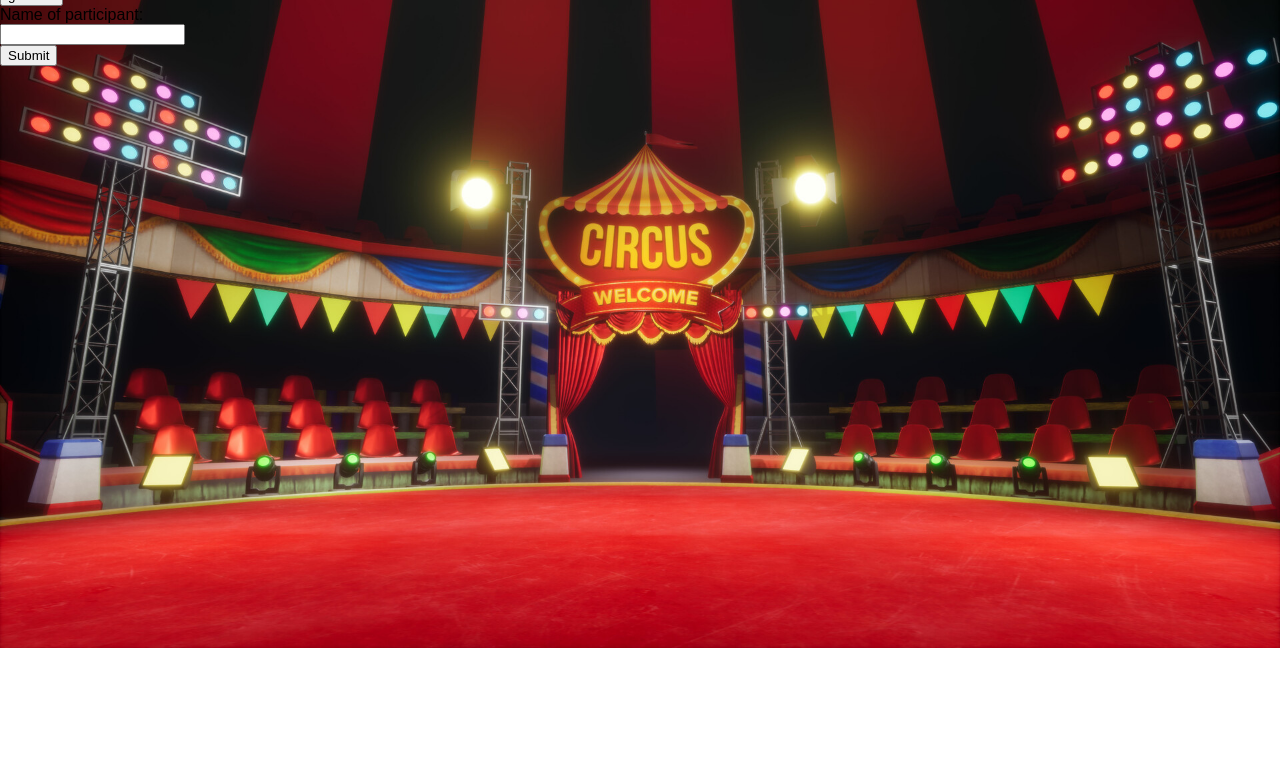
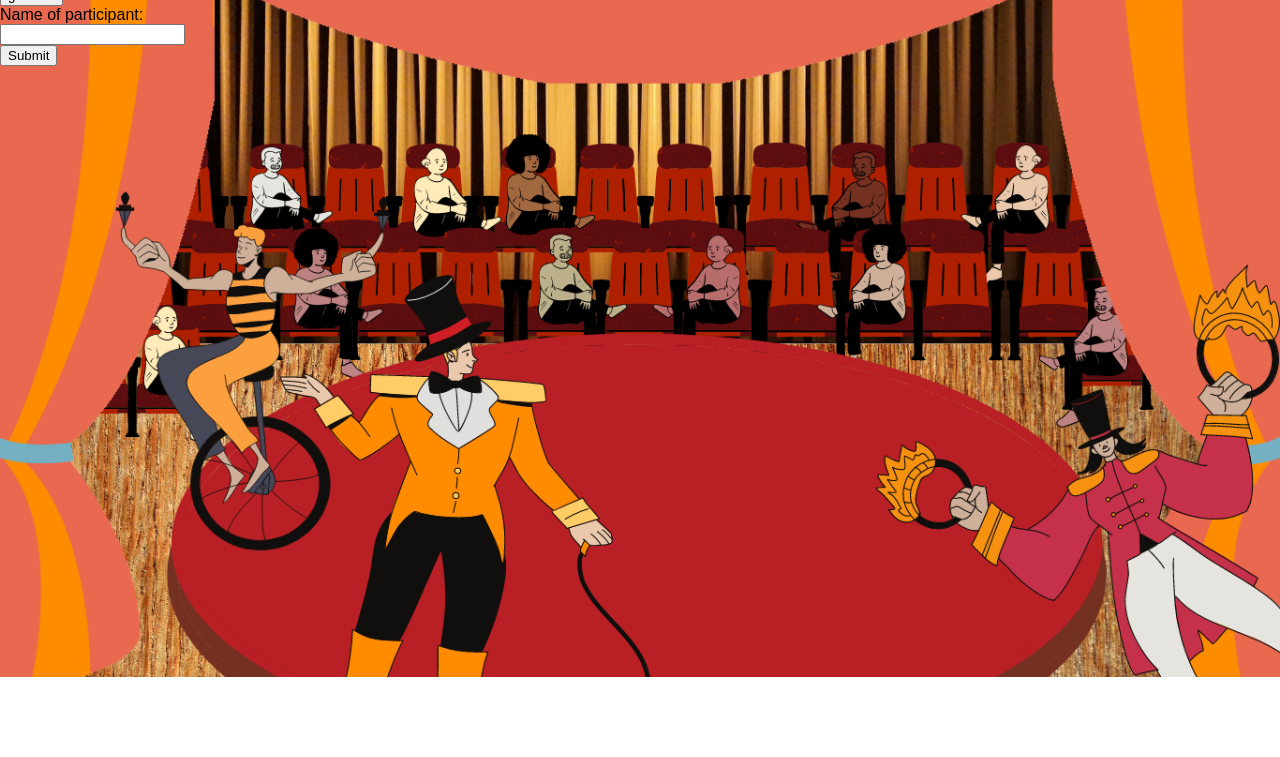
Before and after one commit to Nora-Amundsson/LunchRouletteFullstack, a plain HTML site: page LunchrouletteFrontendBackend/LunchrouletteFrontend/addPersonPage.html in a window 1280 px wide. Shown: the part 43-800 px from the top of the page. Drawn offline with Linux system fonts and the light colour scheme.

Commit message:
Background fix

```diff
--- a/LunchrouletteFrontendBackend/LunchrouletteFrontend/designs/addPersonStyle.css
+++ b/LunchrouletteFrontendBackend/LunchrouletteFrontend/designs/addPersonStyle.css
@@ -29,7 +29,7 @@ p {
   color: black;
 }
 body {
-  background-image: url("/LunchrouletteFrontendBackend/LunchrouletteFrontend/img/mainMenuBackground.jpg");
+  background-image: url("/LunchrouletteFrontendBackend/LunchrouletteFrontend/img/GoBackButtonbackground.png");
   background-repeat: no-repeat;
   background-size: cover;
 }
--- a/LunchrouletteFrontendBackend/LunchrouletteFrontend/designs/menuPage.css
+++ b/LunchrouletteFrontendBackend/LunchrouletteFrontend/designs/menuPage.css
@@ -34,7 +34,7 @@ header h1 {
   z-index: -10;
 } */
 body {
-  background-image: url("/LunchrouletteFrontendBackend/LunchrouletteFrontend/img/mainMenuBackground.jpg");
+  background-image: url("/LunchrouletteFrontendBackend/LunchrouletteFrontend/img/AllButtonsBackground.png");
   background-repeat: no-repeat;
   background-size: cover;
 }
--- a/LunchrouletteFrontendBackend/LunchrouletteFrontend/designs/removePersonPage.css
+++ b/LunchrouletteFrontendBackend/LunchrouletteFrontend/designs/removePersonPage.css
@@ -29,7 +29,7 @@ p {
   color: black;
 }
 body {
-  background-image: url("/LunchrouletteFrontendBackend/LunchrouletteFrontend/img/mainMenuBackground.jpg");
+  background-image: url("/LunchrouletteFrontendBackend/LunchrouletteFrontend/img/GoBackButtonBackgroundThree.png");
   background-repeat: no-repeat;
   background-size: cover;
 }
--- a/LunchrouletteFrontendBackend/LunchrouletteFrontend/designs/seeListPage.css
+++ b/LunchrouletteFrontendBackend/LunchrouletteFrontend/designs/seeListPage.css
@@ -29,7 +29,7 @@ p {
   color: black;
 }
 body {
-  background-image: url("/LunchrouletteFrontendBackend/LunchrouletteFrontend/img/mainMenuBackground.jpg");
+  background-image: url("/LunchrouletteFrontendBackend/LunchrouletteFrontend/img/GoBackButtonBackgroundTwo.png");
   background-repeat: no-repeat;
   background-size: cover;
 }
--- a/LunchrouletteFrontendBackend/LunchrouletteFrontend/designs/spinTheWheel.css
+++ b/LunchrouletteFrontendBackend/LunchrouletteFrontend/designs/spinTheWheel.css
@@ -18,7 +18,7 @@ img {
   z-index: 0;
 }
 body {
-  background-image: url("/LunchrouletteFrontendBackend/LunchrouletteFrontend/img/mainMenuBackground.jpg");
+  background-image: url("/LunchrouletteFrontendBackend/LunchrouletteFrontend/img/SpinTheWheelBackground.png");
   background-repeat: no-repeat;
   background-size: cover;
 }
```
Also changed, not shown: LunchrouletteFrontendBackend/LunchrouletteFrontend/img/AllButtonsBackground.png (added), LunchrouletteFrontendBackend/LunchrouletteFrontend/img/GoBackButtonBackgroundThree.png (added), LunchrouletteFrontendBackend/LunchrouletteFrontend/img/GoBackButtonBackgroundTwo.png (added), LunchrouletteFrontendBackend/LunchrouletteFrontend/img/GoBackButtonbackground.png (added), LunchrouletteFrontendBackend/LunchrouletteFrontend/img/SpinTheWheelBackground.png (added), LunchrouletteFrontendBackend/LunchrouletteFrontend/img/circusTent.png (deleted), LunchrouletteFrontendBackend/LunchrouletteFrontend/img/hotdog.jpeg (deleted), 1 other file.
